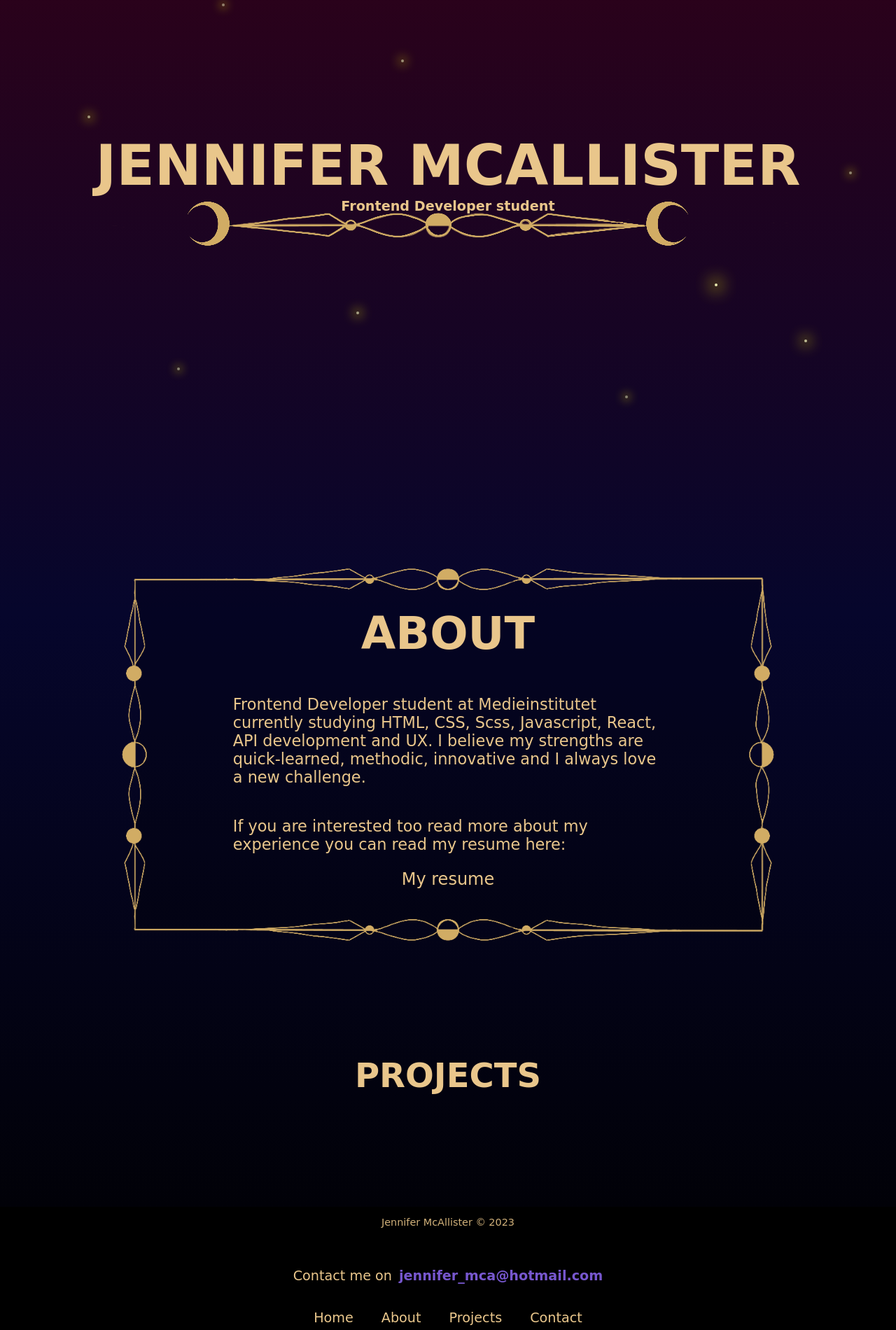
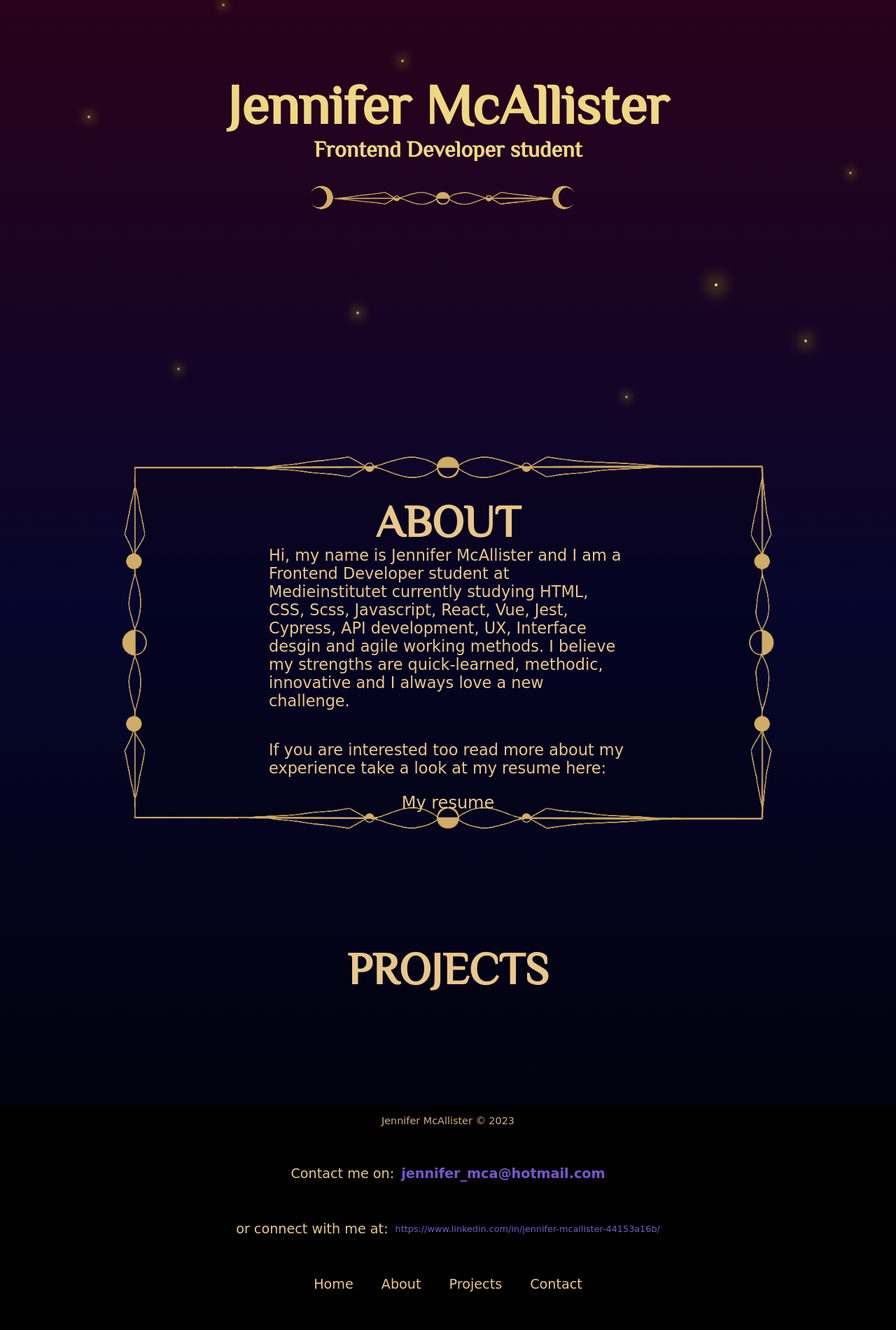
Before and after one commit to jennifer-mcallister/Portfolio-v1, a website built with Parcel: page src/index.html in a window 1280 px wide. Shown: the part 152-2052 px from the top of the page at 70% size. Built offline with nearby package versions, Linux system fonts and the light colour scheme; no server answers; a web font is replaced by a local one.

Commit message:
added small styling changes and cleaned up html

```diff
--- a/src/index.html
+++ b/src/index.html
@@ -10,6 +10,9 @@
     <link rel="preconnect" href="https://fonts.googleapis.com">
     <link rel="preconnect" href="https://fonts.gstatic.com" crossorigin>
     <link href="https://fonts.googleapis.com/css2?family=Creepster&family=Gideon+Roman&display=swap" rel="stylesheet">
+    <link rel="preconnect" href="https://fonts.googleapis.com">
+<link rel="preconnect" href="https://fonts.gstatic.com" crossorigin>
+<link href="https://fonts.googleapis.com/css2?family=Philosopher&display=swap" rel="stylesheet">
     <link href="scss/main.scss" rel="stylesheet"/>
     <script defer src="ts/main.ts" type="module"></script>
     <title>JENNIFER MCALLISTER</title>
@@ -31,7 +34,6 @@
     <div class="star star__13"></div>
     <div class="star star__14"></div>
     <div class="star star__15"></div>
-
     <header>
         <div class="menu-container">
             <div class="burger burger2" id="hamburger-menu">
@@ -74,117 +76,37 @@
             <div class="star star__13"></div>
             <div class="star star__14"></div>
             <div class="star star__15"></div>
-            <!-- <div class="cards-container__divider">
-                <img src="assets/divider.png" alt="divider">
-            </div> -->
             <h1 class="title-name">Jennifer McAllister</h1>
             <h2 class="title-occupation">Frontend Developer student</h2>
                 <img src="assets/divider.png" alt="divider">
-
-
         </div>
     </div>
-
     <div class="content-container" id="about">
-        <div class="content-title">
-        </div>
         <div class="about__container">
             <h2>ABOUT</h2>
-
             <div class="about__text-container">
-                <p>Frontend Developer student at Medieinstitutet currently
-                    studying HTML, CSS, Scss, Javascript, React, API development and UX.
+                <p>Hi, my name is Jennifer McAllister and I am a Frontend Developer student at Medieinstitutet currently
+                    studying HTML, CSS, Scss, Javascript, React, Vue, Jest, Cypress, API development, UX, Interface desgin and agile working methods.
                     I believe my strengths are quick-learned, methodic, innovative and
                     I always love a new challenge.</p>
-                    <p>If you are interested too read more about my experience you can read my resume here:</p>
-                    <a href="./assets/cv.png" target="_blank">My resume</a>
+                <p>If you are interested too read more about my experience take a look at my resume here:</p>
+                <a href="./assets/cv.png" target="_blank">My resume</a>
             </div>
-
         </div>
-        <!-- <div class="cards-container">
-            <div class="cards-container__about--hide" id="card-about">
-                <div class="card-front">
-                    <div class="card-front__frame">
-                        <div class="card-front__text-container">
-                            <p>Frontend Developer student at Medieinstitutet currently
-                                studying HTML, CSS, Scss, Javascript, React, API development and UX.
-                                I believe my strengths are quick-learned, methodic, innovative and
-                                I always love a new challenge.</p>
-                        </div>
-                        <div class="card-front__title-container">
-                            <h4>.  ABOUT ME  .</h4>
-                        </div>
-                    </div>
-                </div>
-                <div class="card-back">
-                    <h4>ABOUT ME</h4>
-                    <div class="star star__0"></div>
-                    <div class="star star__1"></div>
-                    <div class="star star__2"></div>
-                    <div class="star star__3"></div>
-                    <div class="star star__4"></div>
-                    <div class="star star__5"></div>
-                    <div class="star star__6"></div>
-                    <div class="star star__7"></div>
-                    <div class="star star__8"></div>
-                    <div class="star star__9"></div>
-                    <div class="star star__10"></div>
-                    <div class="star star__11"></div>
-                    <div class="star star__12"></div>
-                    <div class="star star__13"></div>
-                    <div class="star star__14"></div>
-                    <div class="star star__15"></div>
-                </div>
-            </div> -->
-            <!-- <div class="cards-container__divider">
-                <img src="assets/divider.png" alt="divider">
-            </div>
-            <div class="cards-container__skills--hide" id="card-skills">
-                <div class="card-front">
-                    <div class="card-front__frame">
-                        <div class="card-front__text-container">
-                            <p>HTML, CSS, Scss, Javascript, React, API development and UX</p>
-                        </div>
-                        <div class="card-front__title-container">
-                            <h4>.  MY SKILLS  .</h4>
-                        </div>
-                    </div>
-                </div>
-                <div class="card-back">
-                    <h4>MY SKILLS</h4>
-                    <div class="star star__0"></div>
-                    <div class="star star__1"></div>
-                    <div class="star star__2"></div>
-                    <div class="star star__3"></div>
-                    <div class="star star__4"></div>
-                    <div class="star star__5"></div>
-                    <div class="star star__6"></div>
-                    <div class="star star__7"></div>
-                    <div class="star star__8"></div>
-                    <div class="star star__9"></div>
-                    <div class="star star__10"></div>
-                    <div class="star star__11"></div>
-                    <div class="star star__12"></div>
-                    <div class="star star__13"></div>
-                    <div class="star star__14"></div>
-                    <div class="star star__15"></div>
-                </div>
-            </div>
-        </div> -->
     </div>
-
     <div class="content-container" id="projects">
         <div class="content-title">
-            <!-- <img src="assets/divider.png" alt="divider"> -->
             <h2>PROJECTS</h2>
-            <!-- <img src="assets/divider.png" alt="divider"> -->
         </div>
         <div class="cards-container" id="cards-projects"></div>
     </div>
     <div class="content-container" id="contact">
         <p class="copyright">Jennifer McAllister &copy; 2023</p>
         <div class="footer__text-container">
-            <p>Contact me on</p><b>jennifer_mca@hotmail.com</b>
+            <p>Contact me on:</p><b>jennifer_mca@hotmail.com</b>
+        </div>
+        <div class="footer__text-container">
+            <p>or connect with me at:</p><a>https://www.linkedin.com/in/jennifer-mcallister-44153a16b/</a>
         </div>
         <div class="sitemap">
             <ul class="sitemap__menu-options">
@@ -202,7 +124,6 @@
                 </li>
             </ul>
         </div>
-
     </div>
 </body>
 </html>
--- a/src/scss/_about.scss
+++ b/src/scss/_about.scss
@@ -7,6 +7,7 @@
     flex-direction: column;
     justify-content: center;
     align-items: center;
+    height: 129vh;
 
     @include mix.tablet {
         height: 100vh;
@@ -58,7 +59,7 @@
             display: flex;
             justify-content: center;
             align-items: center;
-            width: 60%;
+            width: 50%;
             color: color.$beige;
             font-size: 1rem;
             flex-direction: column;
--- a/src/scss/_contact.scss
+++ b/src/scss/_contact.scss
@@ -5,19 +5,22 @@
 #contact {
     display: flex;
     flex-direction: column;
-    justify-content: center;
+    justify-content: space-around;
     align-items: center;
-    height: 22vh;
+    height: 40vh;
     width: 100%;
     background-color: rgb(0, 0, 0);
     z-index: 200;
     color: color.$beige;
     font-size: 1.2rem;
+    gap: 30px;
 
     & > .copyright {
         font-size: 0.9rem;
         height: 15%;
         color: color.$secondary-beige;
+        height: auto;
+        margin: 0;
     }
 }
 
@@ -26,10 +29,11 @@
     flex-direction: column;
     justify-content: center;
     align-items: center;
+    flex-wrap: wrap;
     gap: 10px;
-    height: 65%;
     @include mix.tablet {
         flex-direction: row;
+
     }
 
     & > p {
@@ -38,6 +42,16 @@
 
     & > b {
         color: color.$blue;
+    }
+
+    & > a {
+        cursor: pointer;
+        color: color.$blue;
+        font-size: 0.8rem;
+    }
+    & > a:hover {
+        transform: scale(1.03);
+        cursor: pointer;
     }
 }
 
--- a/src/scss/_hero.scss
+++ b/src/scss/_hero.scss
@@ -7,7 +7,11 @@
     flex-direction: column;
     justify-content: center;
     align-items: center;
-    height: 100vh;
+    height: 60vh;
+
+    @include mix.tablet {
+        height: 80vh;
+    }
 
     & > h2 {
         font-size: 1rem;
@@ -34,7 +38,8 @@
 
         & > img {
             position: absolute;
-            bottom: -300%;
+            bottom: -180%;
+            width: 100%;
         }
 
         @include mix.desktop {
@@ -44,7 +49,13 @@
 
 
         & > .title-occupation {
-            font-size: 1.2rem;
+            color: rgb(240, 215, 131);
+            font-size: 1rem;
+            font-family: 'Philosopher', sans-serif;
+
+            @include mix.desktop {
+                font-size: 2rem;
+            }
 
     }
 }
--- a/src/scss/_homepage.scss
+++ b/src/scss/_homepage.scss
@@ -48,10 +48,9 @@ body {
 
 h1 {
     font-size: 2rem;
-    color: color.$beige;
+    color: rgb(240, 215, 131);
     margin: 0;
-    font-family: 'Milonga', cursive;
-    text-transform: uppercase;
+    font-family: 'Philosopher', sans-serif;
 
     @include mix.desktop {
         font-size: 5rem;
@@ -60,7 +59,8 @@ h1 {
 }
 
 h2 {
-    font-size: 3rem;
+    font-size: 4rem;
     color: color.$beige;
     margin: 0;
+    font-family: 'Philosopher', sans-serif;
 }
--- a/src/scss/_reset.scss
+++ b/src/scss/_reset.scss
@@ -1,4 +1,5 @@
 @use "colors" as color;
+@use "mixins" as mix;
 
 body {
     margin: 0;
@@ -41,7 +42,12 @@ a {
 
     &:active {
         text-decoration: none;
-        color: color.$beige;
+        color: color.$blue;
+
+
+        @include mix.desktop {
+            color: color.$beige;
+        }
     }
 }
 
```
